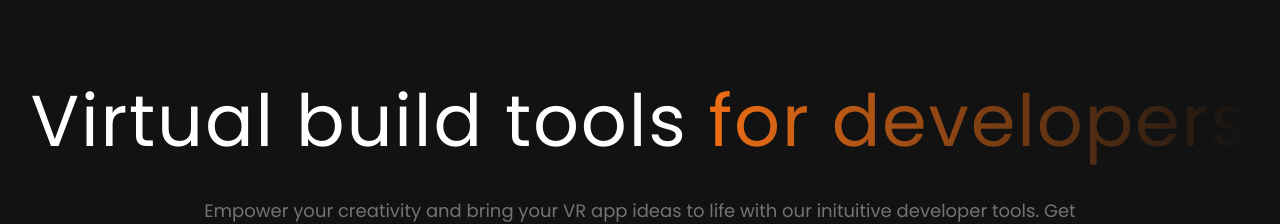
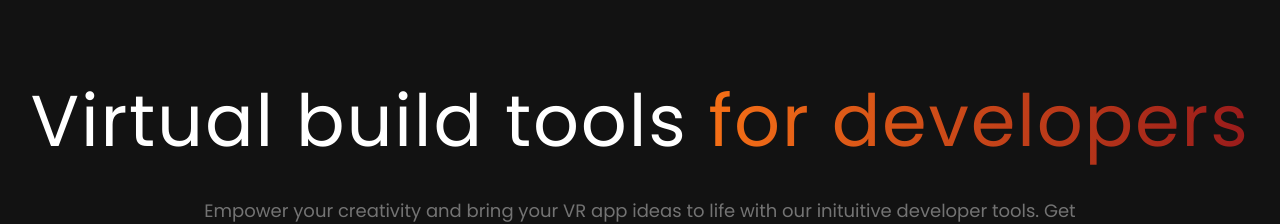
Before and after one commit to CaptainDevon/React-website, a React (Vite) app: page / in a window 1280 px wide. Shown: the part 140-364 px from the top of the page. Built offline with nearby package versions, Linux system fonts and the light colour scheme.

Commit message:
Update HeroSection.jsx

```diff
--- a/src/components/HeroSection.jsx
+++ b/src/components/HeroSection.jsx
@@ -8,7 +8,7 @@ const HeroSection = () => {
            <h1 className="text-4x sm:text-6xl lg:text-7xl text-center tracking-wide">
                 Virtual build tools
 
-                <span className='bg-gradient-to-r from-orange-500 to red-800 text-transparent bg-clip-text'>{" "}for developers</span>
+                <span className='bg-gradient-to-r from-orange-500 to-red-800 text-transparent bg-clip-text'>{" "}for developers</span>
             </h1>
             <p className='mt-10 text-lg text-center text-neutral-500 max-w-4xl'>
                Empower your creativity and bring your VR app ideas to life with our
```
